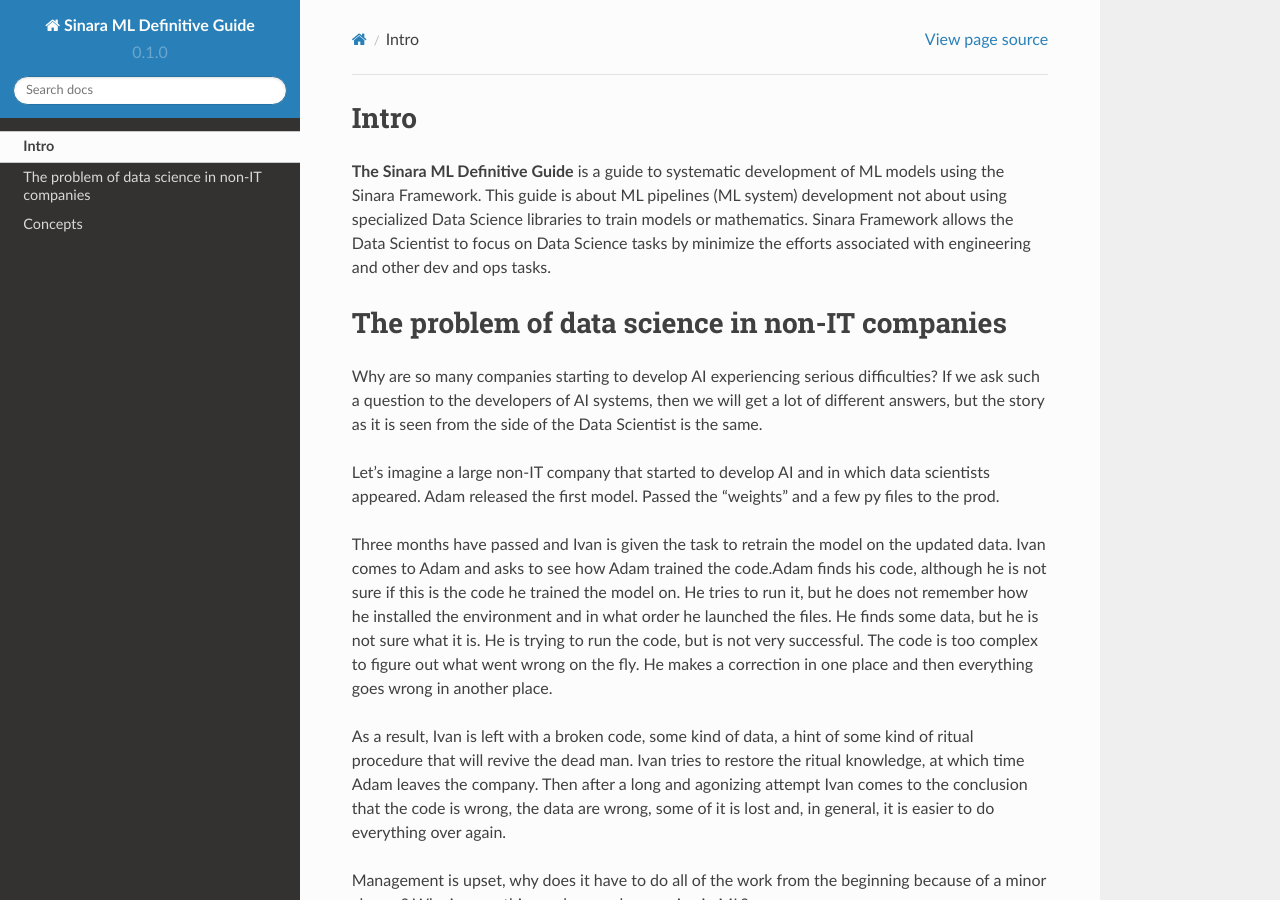
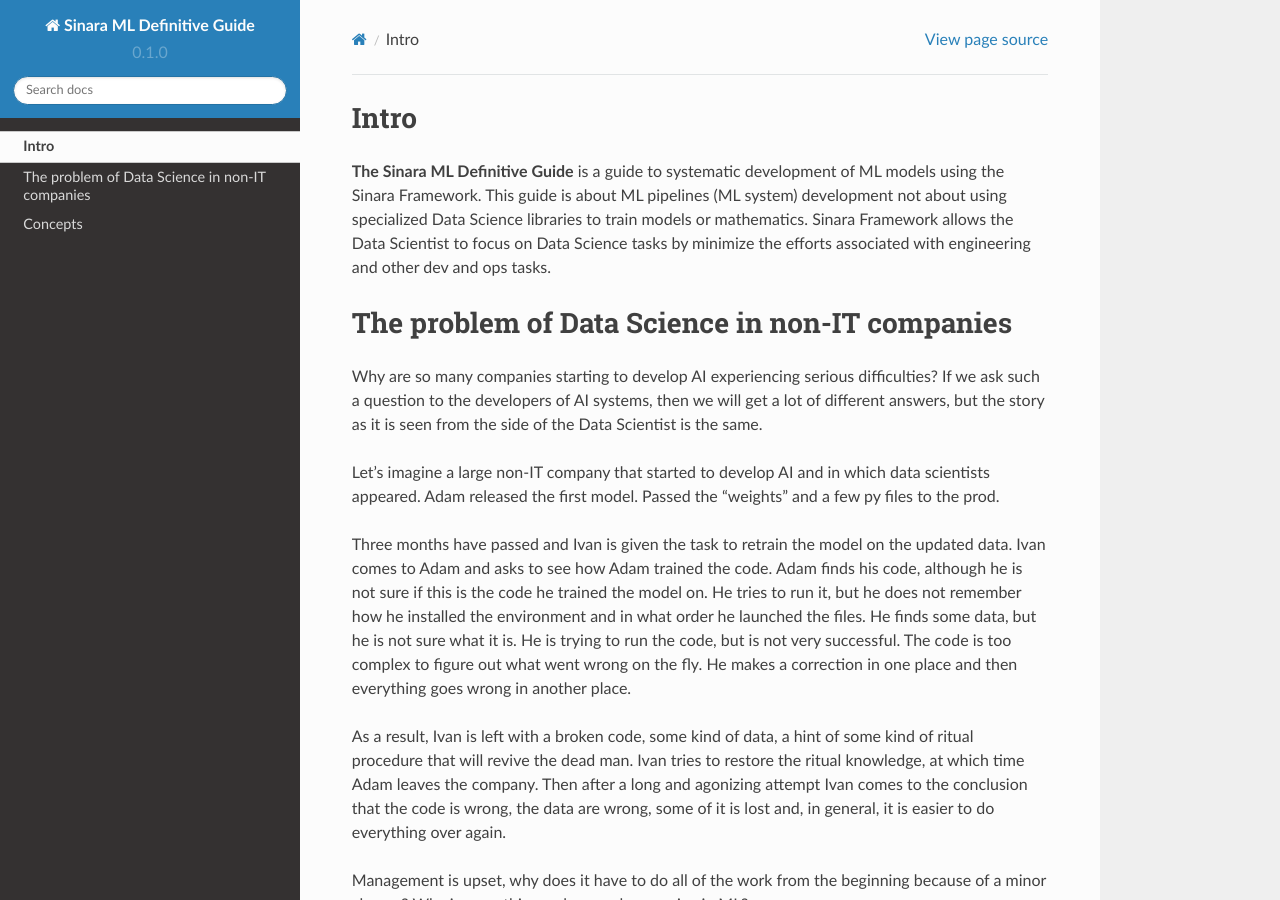
Before and after one commit to 4-DS/SinaraML-Def-Guide, a Sphinx documentation site: the page built from docs/source/intro.rst, in a window 1280 px wide and 900 px high. Built offline with Sphinx 7.4.7 and the Read the Docs theme 2.0.0, drawn with Linux system fonts in a browser that asks for light colours.

```diff
--- a/docs/source/intro.rst
+++ b/docs/source/intro.rst
@@ -3,13 +3,13 @@ Intro
 
 **The Sinara ML Definitive Guide** is a guide to systematic development of ML models using the Sinara Framework. This guide is about ML pipelines (ML system) development not about using specialized Data Science libraries to train models or mathematics. Sinara Framework allows the Data Scientist to focus on Data Science tasks by minimize the efforts associated with engineering and other dev and ops tasks.
 
-The problem of data science in non-IT companies
+The problem of Data Science in non-IT companies
 ==================================================================================
 Why are so many companies starting to develop AI experiencing serious difficulties? If we ask such a question to the developers of AI systems, then we will get a lot of different answers, but the story as it is seen from the side of the Data Scientist is the same.
 
 Let's imagine a large non-IT company that started to develop AI and in which data scientists appeared. Adam released the first model. Passed the "weights" and a few py files to the prod.
 
-Three months have passed and Ivan is given the task to retrain the model on the updated data. Ivan comes to Adam and asks to see how Adam trained the code.Adam finds his code, although he is not sure if this is the code he trained the model on. He tries to run it, but he does not remember how he installed the environment and in what order he launched the files. He finds some data, but he is not sure what it is. He is trying to run the code, but is not very successful. The code is too complex to figure out what went wrong on the fly. He makes a correction in one place and then everything goes wrong in another place.
+Three months have passed and Ivan is given the task to retrain the model on the updated data. Ivan comes to Adam and asks to see how Adam trained the code. Adam finds his code, although he is not sure if this is the code he trained the model on. He tries to run it, but he does not remember how he installed the environment and in what order he launched the files. He finds some data, but he is not sure what it is. He is trying to run the code, but is not very successful. The code is too complex to figure out what went wrong on the fly. He makes a correction in one place and then everything goes wrong in another place.
 
 As a result, Ivan is left with a broken code, some kind of data, a hint of some kind of ritual procedure that will revive the dead man. Ivan tries to restore the ritual knowledge, at which time Adam leaves the company. Then after a long and agonizing attempt Ivan comes to the conclusion that the code is wrong, the data are wrong, some of it is lost and, in general, it is easier to do everything over again.
 
```
